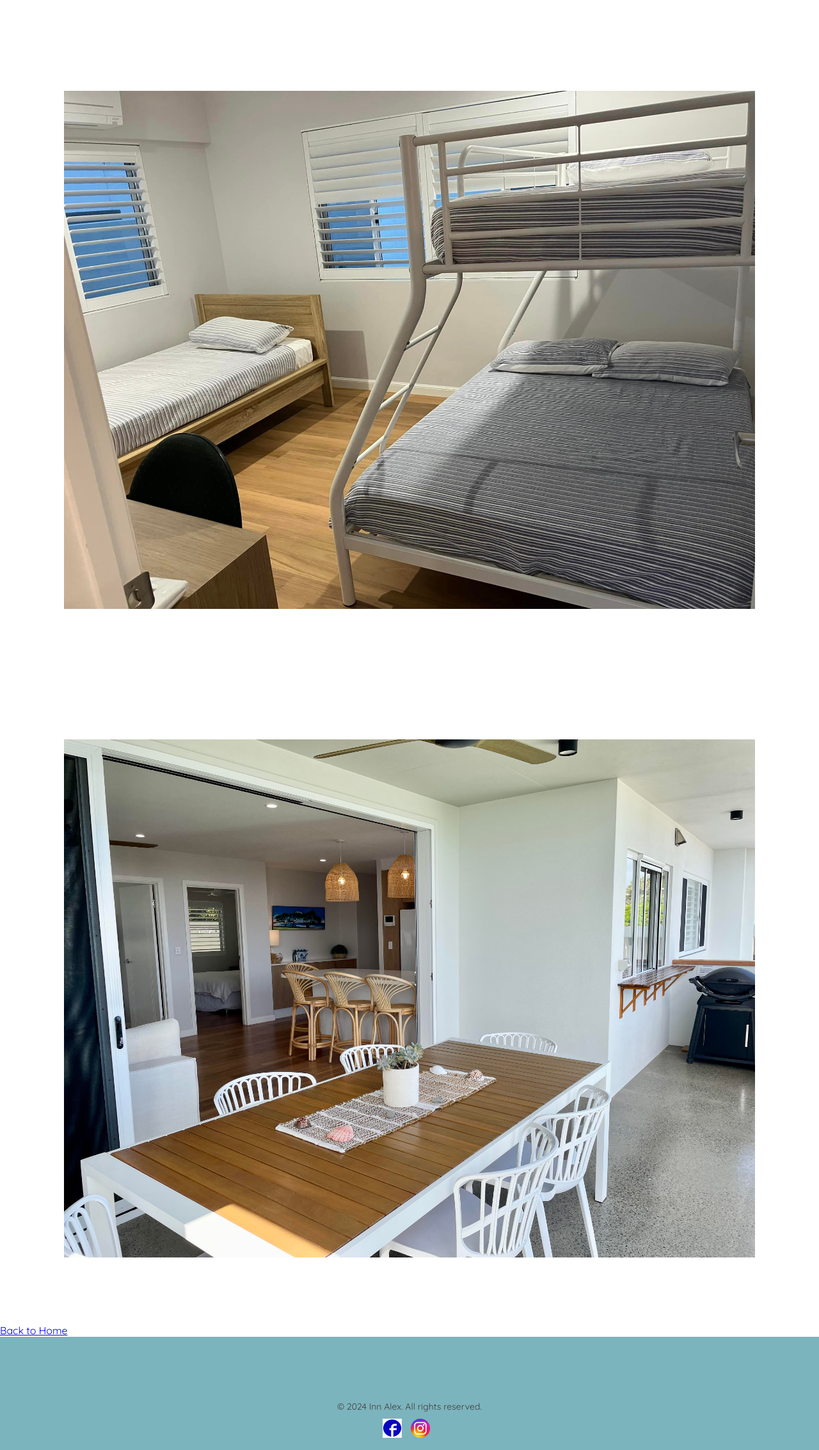
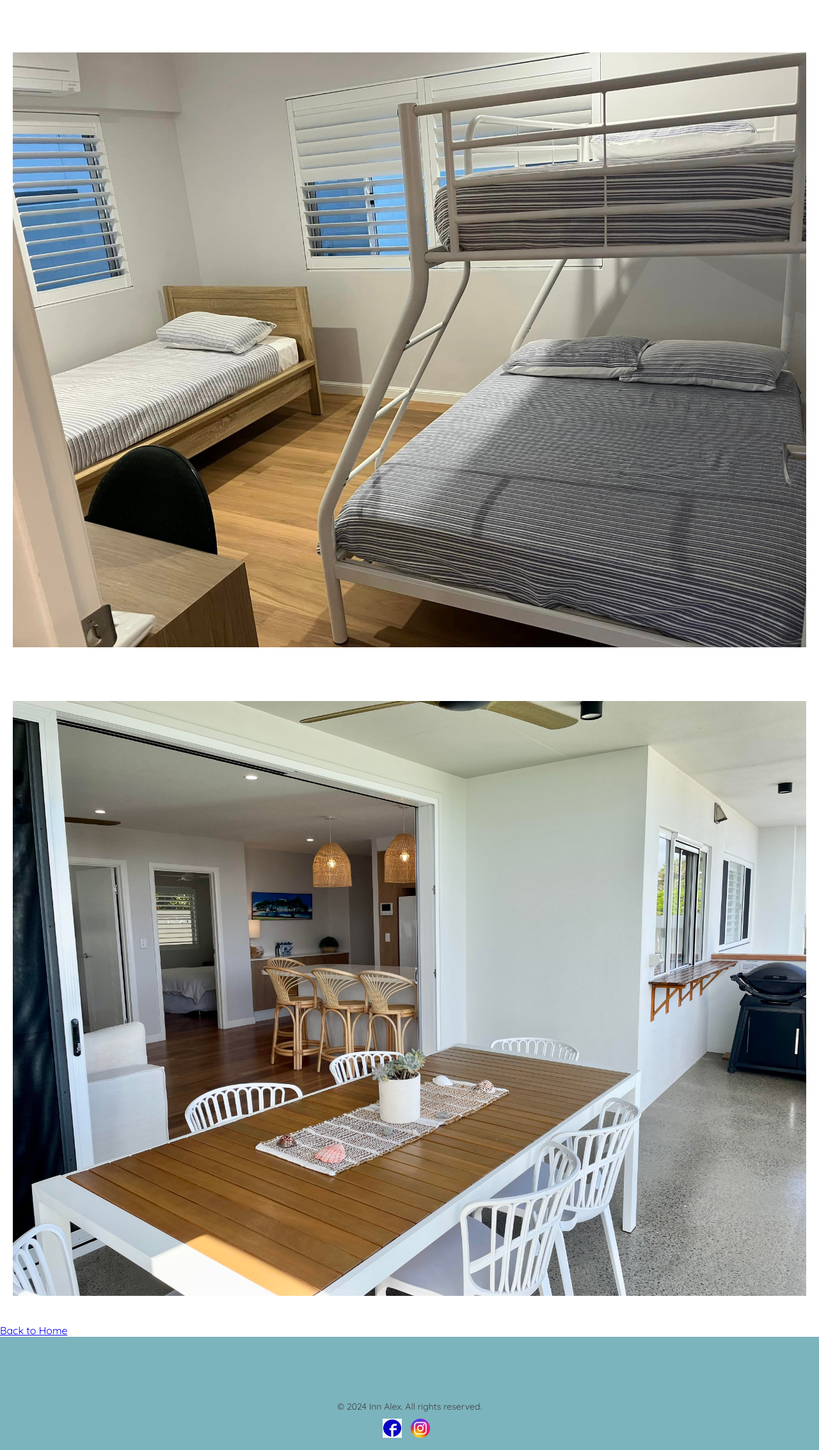
Before and after one commit to neilandsherie/neilandsherie.github.io, a plain HTML site: page accom_unit1.html in a window 1280 px wide. Shown: the part 4851-7118 px from the top of the page at 64% size. Drawn offline with Linux system fonts and the light colour scheme; a web font is replaced by a local one.

Commit message:
css update

```diff
--- a/accom_unit1.html
+++ b/accom_unit1.html
@@ -254,13 +254,13 @@ tourist attraction.
 
     </section>
 
-    <section class="extra_unit1_images">
+    <section class="about_information">
         <figure>
             <img src="./resources/images/unit1_bedroom3.jpg" alt="Bedroom 3">
         </figure>
     </section>
 
-    <section class="extra_unit1_images">
+    <section class="about_information">
         <figure>
             <img src="./resources/images/unit1_patio.jpg" alt="Outdoor Area including BBQ">
         </figure>
--- a/resources/css/index.css
+++ b/resources/css/index.css
@@ -211,32 +211,6 @@ footer p {
         padding-right: 10px;
         padding-bottom: 80px;
         padding-left: 10px;
-    }
-}
-
-/* extra unit 1 images*/
-
-.extra_unit1_images {
-    padding: 100px 100px 100px 100px;
-    align-items: center;
-}
-
-.extra_unit1_images img {
-    width: 100%;
-    height: auto;
-}
-
-/* Mobile styles */
-@media (max-width: 600px) {
-    .extra_unit1_images {
-        padding: 20px 20px 20px 20px;
-    }
-}
-
-/* Tablet styles */
-@media (min-width: 601px) and (max-width: 768px) {
-    .extra_unit1_images {
-        padding: 30px 30px 30px 30px;
     }
 }
 
```
